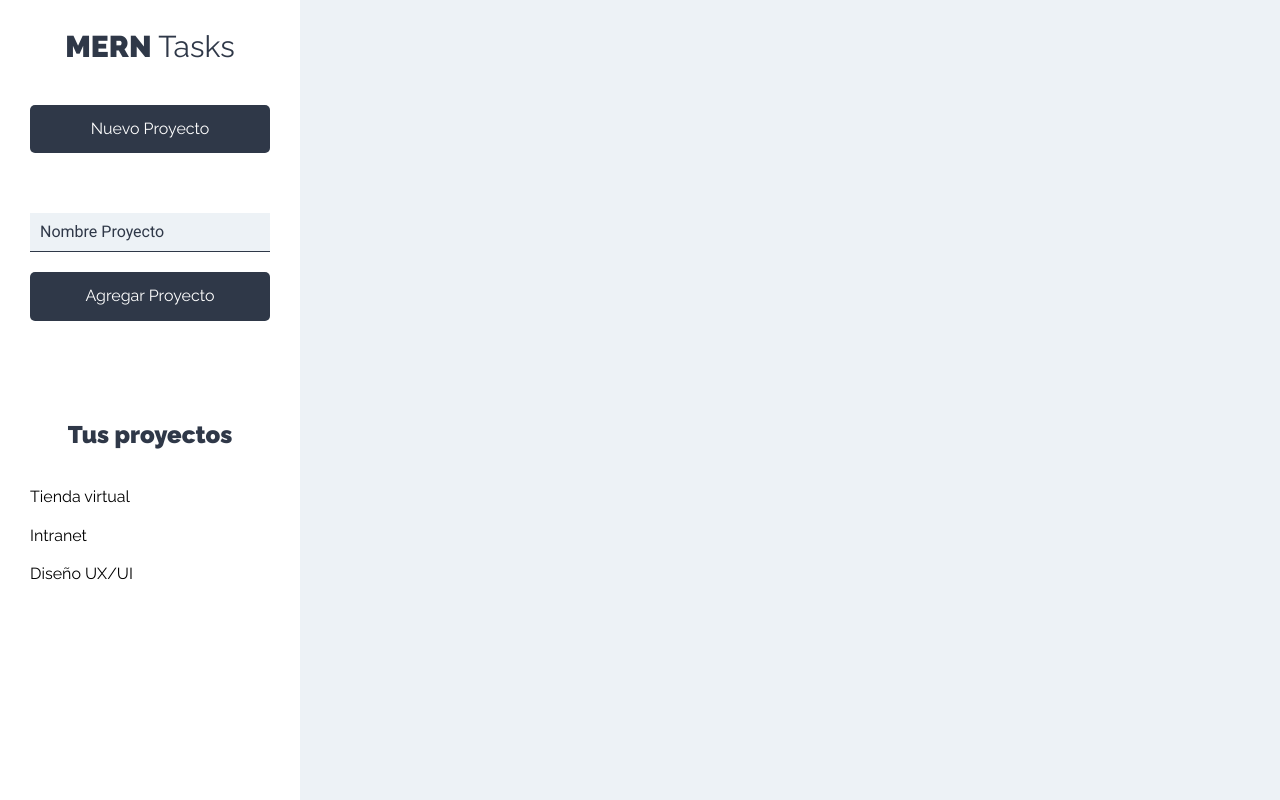
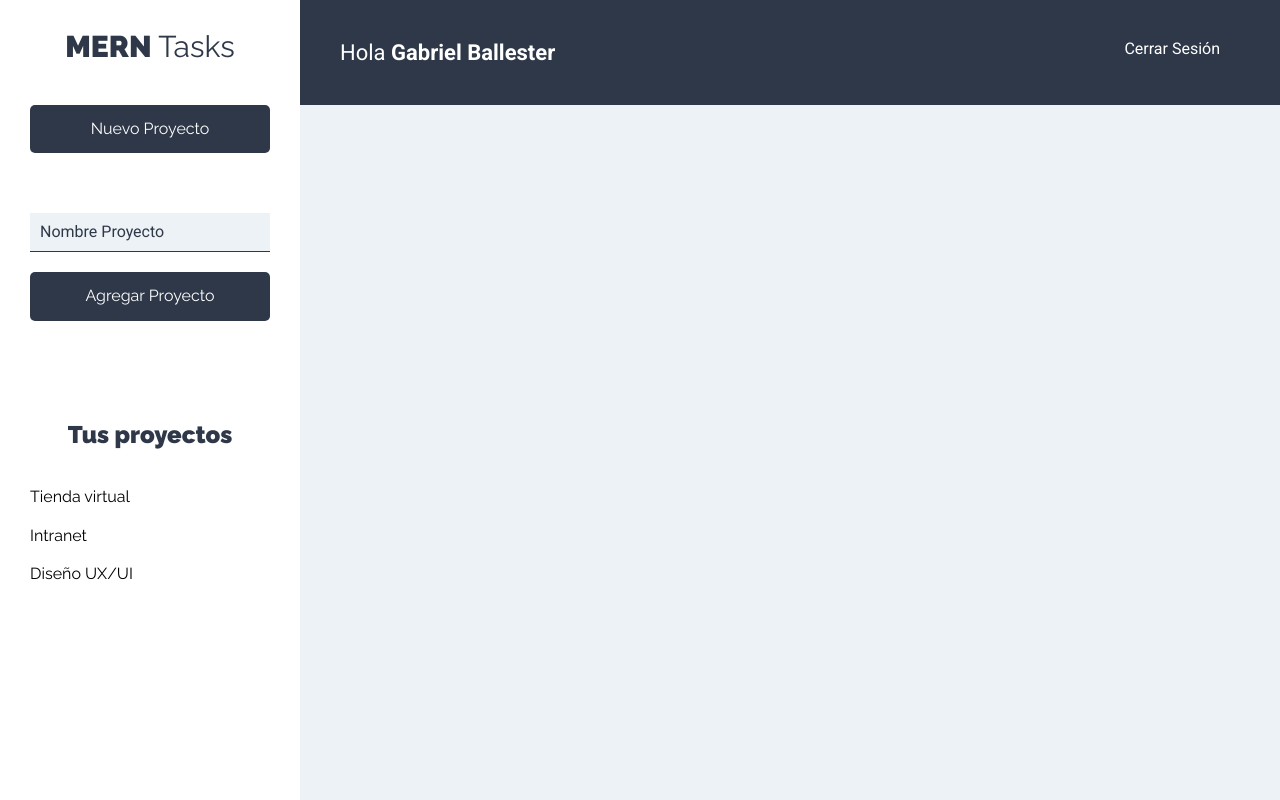
Before and after one commit to gabyballester/front-projects-tasks-react-hooks-context, a React (Create React App) app: page /projects in a window 1280 px wide. Built offline with nearby package versions, Linux system fonts and the light colour scheme.

Commit message:
CreatingBarComponent: Created Bar.jsx and imported in Projects.jsx showing up the user logged and logout link

```diff
--- /dev/null
+++ b/src/components/layout/Bar.jsx
@@ -0,0 +1,16 @@
+import React from "react";
+
+const Bar = () => {
+  return (
+      <header className="app-header">
+        <p className="nombre-usuario">
+          Hola <span>Gabriel Ballester</span>{" "}
+        </p>
+        <nav className="nav-principal">
+        <a href="#!">Cerrar Sesión</a>
+      </nav>
+      </header>
+  );
+};
+
+export default Bar;
--- a/src/components/projects/Projects.jsx
+++ b/src/components/projects/Projects.jsx
@@ -1,5 +1,6 @@
 import React from "react";
 import Sidebar from '../layout/Sidebar';
+import Bar from '../layout/Bar';
 
 const Projects = () => {
   return (
@@ -8,6 +9,7 @@ const Projects = () => {
       <Sidebar/>
 
       <div className="seccion-principal">
+        <Bar/>
         <main>
           <div className="contenedor-tareas">
             {/* Administrar las tareas */}
```
